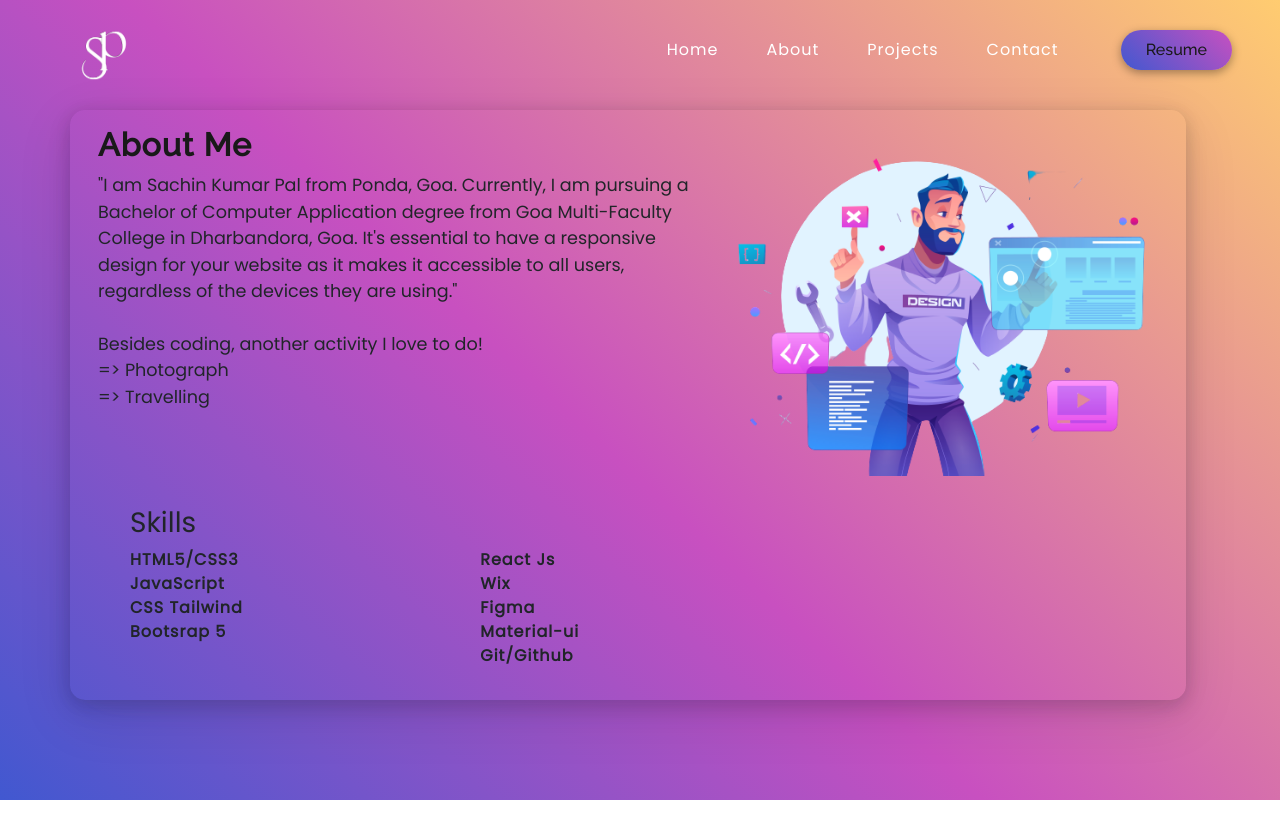
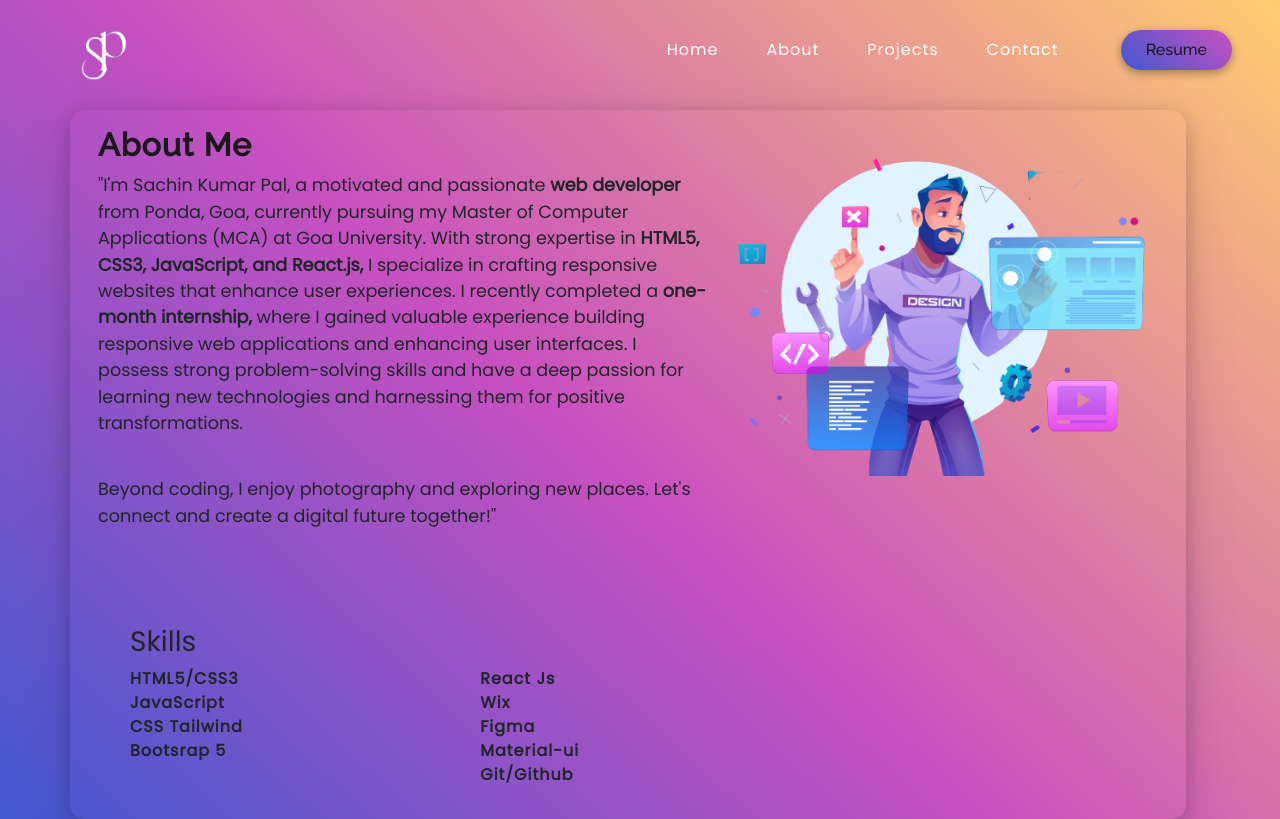
Before and after one commit to sachin59921/My_Portfoli, a React (Create React App) app: page /about in a window 1280 px wide. Built offline with nearby package versions, Linux system fonts and the light colour scheme.

Commit message:
updated about page

```diff
--- a/src/components/Aboutpage/Aboutpage.js
+++ b/src/components/Aboutpage/Aboutpage.js
@@ -1,25 +1,33 @@
-import React from 'react'
-import '../../pages/style.css';
-import { Container, Row, Col } from 'react-bootstrap'
-
+import React from "react";
+import "../../pages/style.css";
+import { Container, Row, Col } from "react-bootstrap";
 
 function Aboutpage() {
   return (
-        <div className='aboutpagebackground'>
+    <div className="aboutpagebackground">
       <Container>
-                <Row className='textbackground'>
-                    <Col md={7} >
-                        <h3 className='aboutmetext'>About <span>Me</span></h3>
-                        <p className='aboutdetails'>"I am Sachin Kumar Pal from Ponda, Goa. Currently, I am pursuing a Bachelor of Computer Application degree from Goa Multi-Faculty College in Dharbandora, Goa. It's essential to have a responsive design for your website as it makes it accessible to all users, regardless of the devices they are using."<br></br>
+        <Row className="textbackground">
+          <Col md={7}>
+            <h3 className="aboutmetext">
+              About <span>Me</span>
+            </h3>
+            <p className="aboutdetails">
+              "I'm Sachin Kumar Pal, a motivated and passionate <b>web developer </b>
+               from Ponda, Goa, currently pursuing my Master of Computer Applications (MCA) at Goa University. With
+              strong expertise in <b>HTML5, CSS3, JavaScript, and React.js,</b> I
+              specialize in crafting responsive websites that enhance user
+              experiences. I recently completed a <b>one-month internship,</b> where I
+              gained valuable experience building responsive web applications
+              and enhancing user interfaces. I possess strong problem-solving
+              skills and have a deep passion for learning new technologies and
+              harnessing them for positive transformations.</p>
               <br></br>
+              <p className="aboutdetails"> Beyond coding, I
+              enjoy photography and exploring new places. Let's connect and
+              create a digital future together!"
+              </p>
 
-                        Besides coding, another activity I love to do!
-                        <br></br>
-                        => Photograph
-                        <br></br>
-                        => Travelling
-                        </p>
-                        <ul className='skilllist'>
+            <ul className="skilllist">
               <Row>
                 <h3>Skills</h3>
                 <Col md={7}>
@@ -44,7 +52,7 @@ function Aboutpage() {
         </Row>
       </Container>
     </div>
-    )
+  );
 }
 
-export default Aboutpage
+export default Aboutpage;
```
Lines whose indentation alone changed are shown as unchanged.
